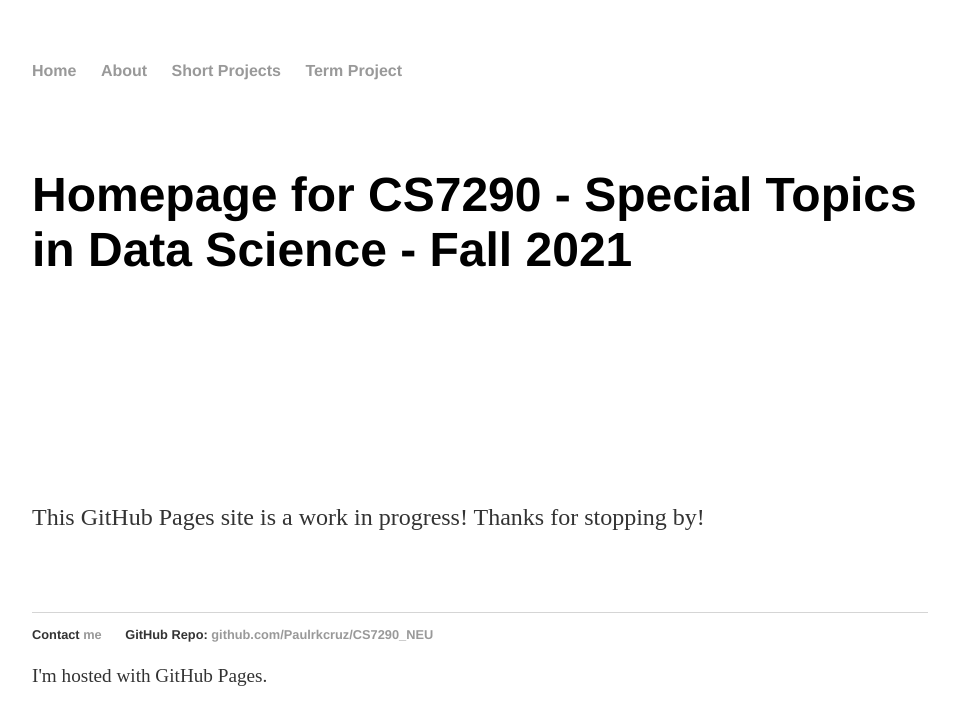
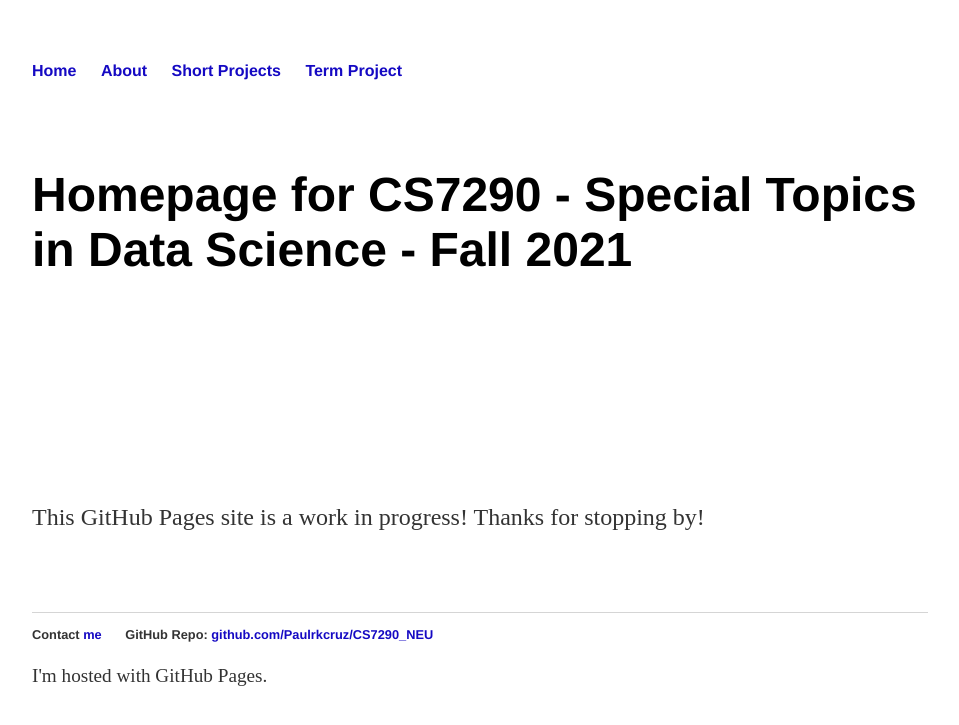
Before and after one commit to Paulrkcruz/CS7290_NEU, a Jekyll site: the page built from index.html, in a window 1280 px wide. Shown: the top 725 px of the page, without its empty margins (160-1119 px from the left). Built offline with Jekyll 4.4.1, drawn with Linux system fonts in a browser that asks for light colours.

Commit message:
Update main.css

```diff
--- a/css/main.css
+++ b/css/main.css
@@ -1,6 +1,6 @@
 body { margin: 60px auto; width: 70%; }
 
-a { text-decoration: none; color: #999; }
+a { text-decoration: none; color: rgb(21, 9, 195); }
 a:hover { text-decoration: underline; }
 
 p, ul { font-size: 1.5em; line-height: 1.4em; color: #333; }
```
